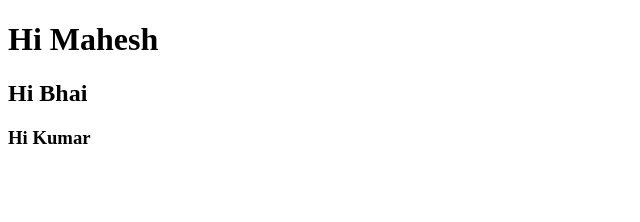
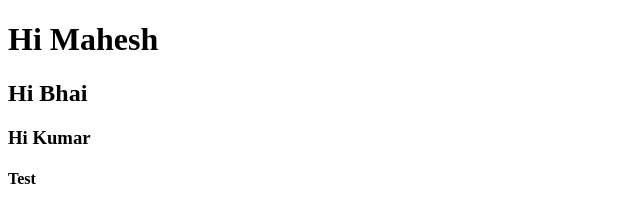
Before and after one commit to dhanvantarisoftware/reverting, a plain HTML site: page index.html in a window 1280 px wide. Shown: the full height of the page, 0-640 px from the left. Drawn offline with Linux system fonts and the light colour scheme.

Commit message:
Commit-4

```diff
--- a/index.html
+++ b/index.html
@@ -3,3 +3,4 @@
 <h1> Hi Mahesh </h1>
 <h2> Hi Bhai </h2>
 <h3> Hi Kumar </h3>
+<h4> Test </h4>
```
